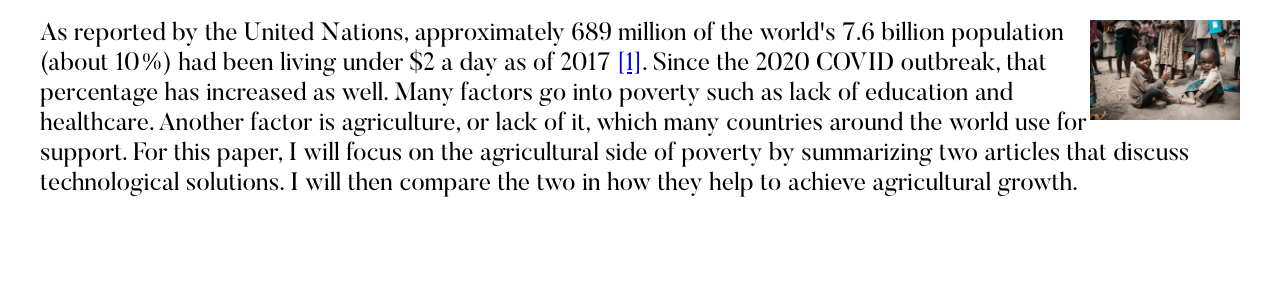
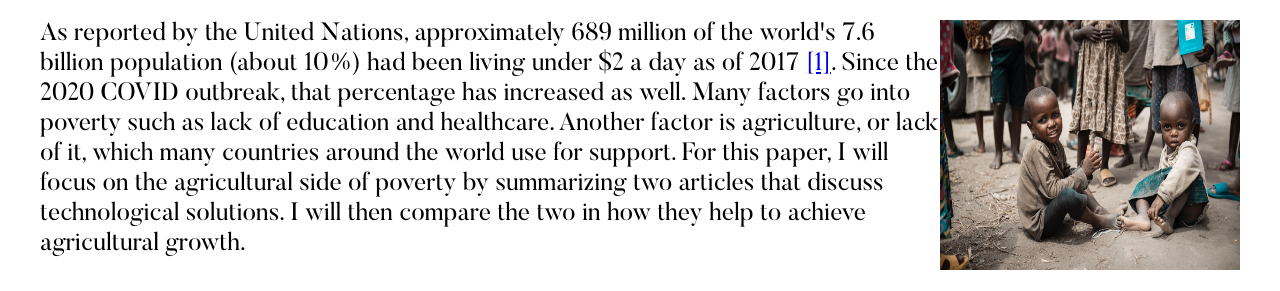
Before and after one commit to dyllpickl/Dylans-Static-Web-App, a website: page src/cs212/lab/4.html in a window 1280 px wide. Shown: the part 242-533 px from the top of the page. Drawn offline with Linux system fonts and the light colour scheme.

Commit message:
Update 4.html

```diff
--- a/src/cs212/lab/4.html
+++ b/src/cs212/lab/4.html
@@ -8,8 +8,8 @@
         <h1>Poverty and its Relation to Agriculture Technology</h1><br />
         <article>
             <h2>INTRODUCTION</h2>
-            <p><img src="images/two_children.jpg" alt="Two Children" width="150" height="100" align="right" />As reported by the United Nations, approximately 689 million of the world&apos;s 7.6 billion population (about 10%) had been living under $2 a day as of 2017 <a href="#ref_one">[1]</a>.  Since the 2020 COVID outbreak, that percentage has increased as well.  Many factors go into poverty such as lack of education and healthcare.  Another factor is agriculture, or lack of it, which many countries around the world use for support.  For this paper, I will focus on the agricultural side of poverty by summarizing two articles that discuss technological solutions.  I will then compare the two in how they help to achieve agricultural growth.</p><br /><br />
-            <h2>JOURNAL ARTICLES </h2>
+            <p><img src="images/two_children.jpg" alt="Two Children" width="300" height="250" align="right" />As reported by the United Nations, approximately 689 million of the world&apos;s 7.6 billion population (about 10%) had been living under $2 a day as of 2017 <a href="#ref_one">[1]</a>.  Since the 2020 COVID outbreak, that percentage has increased as well.  Many factors go into poverty such as lack of education and healthcare.  Another factor is agriculture, or lack of it, which many countries around the world use for support.  For this paper, I will focus on the agricultural side of poverty by summarizing two articles that discuss technological solutions.  I will then compare the two in how they help to achieve agricultural growth.</p><br /><br />
+            <h2>JOURNAL ARTICLES</h2>
             <p>The first article comes from the Harvard International Review journal written by Eric Li.  In sub-Saharan Africa, the poverty percentage is 41%, and by 2030, 87% of the world&apos;s poor will be living within this region <a href="#ref_two">[2]</a>.  It&apos;s stated that within sub-Saharan Africa, &quot;agriculture and poverty are inextricably linked,&quot; and historically, agricultural productivity growth has been responsible for 40 to 70 percent of poverty reduction for some countries <a href="#ref_two">[2]</a>.  With 20 to 40 percent of global crop production (49% in Africa) lost to pests each year, the use of genetically modified organisms (GMOs) could be useful as it allows for the creation of crops with pest and herbicide resistance as well as drought tolerance <a href="#ref_two">[2]</a>.  Additionally, about 31 million hectares (approximately 76 million acres) of African land go unirrigated <a href="#ref_two">[2]</a>.  With the implementation of small-scale irrigation technology (SSI) such as watering cans to automated water pumps, there is the potential to create 7.3 million hectares of irrigated land <a href="#ref_two">[2]</a>.</p>
             <p>The second article comes from the Food Policy scientific journal written by Benedito Cunguara and Ika Darnhofer.  Written in 2011, this article focuses on assessing the impact of agricultural technologies on household income in rural Mozambique.  The article looks at how different agricultural technologies contribute to increasing household income.  The first is the use of improved maize seeds, which are seeds that are better at capturing small amounts of fertilizer <a href="#ref_three">[3]</a>.  The second is the use of animal traction or draught power in agriculture, mainly for plowing <a href="#ref_three">[3]</a>.  The third technology is tractor mechanization which is essentially the use of tractors for more thorough, deeper, and timely tillage <a href="#ref_three">[3]</a>.  Finally, the fourth technology is improved granaries which refers to improving storage facilities that can prevent moisture damage and limit pest infestation <a href="#ref_three">[3]</a>.</p><br />
             <h2>COMPARE AND CONTRAST</h2>
```
